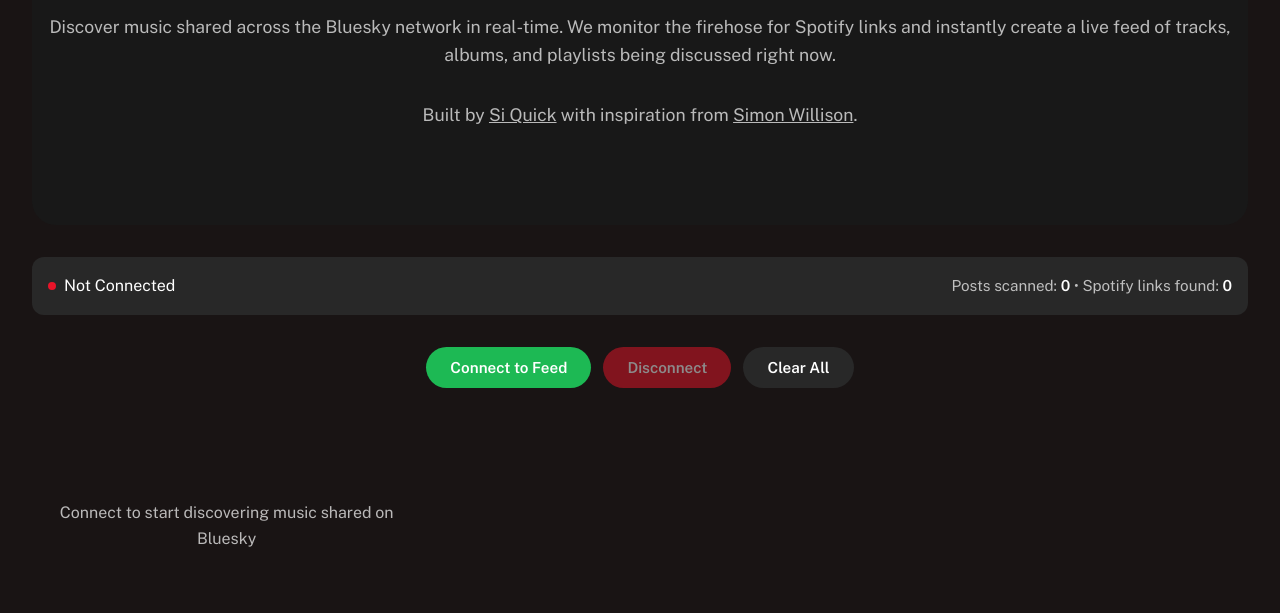
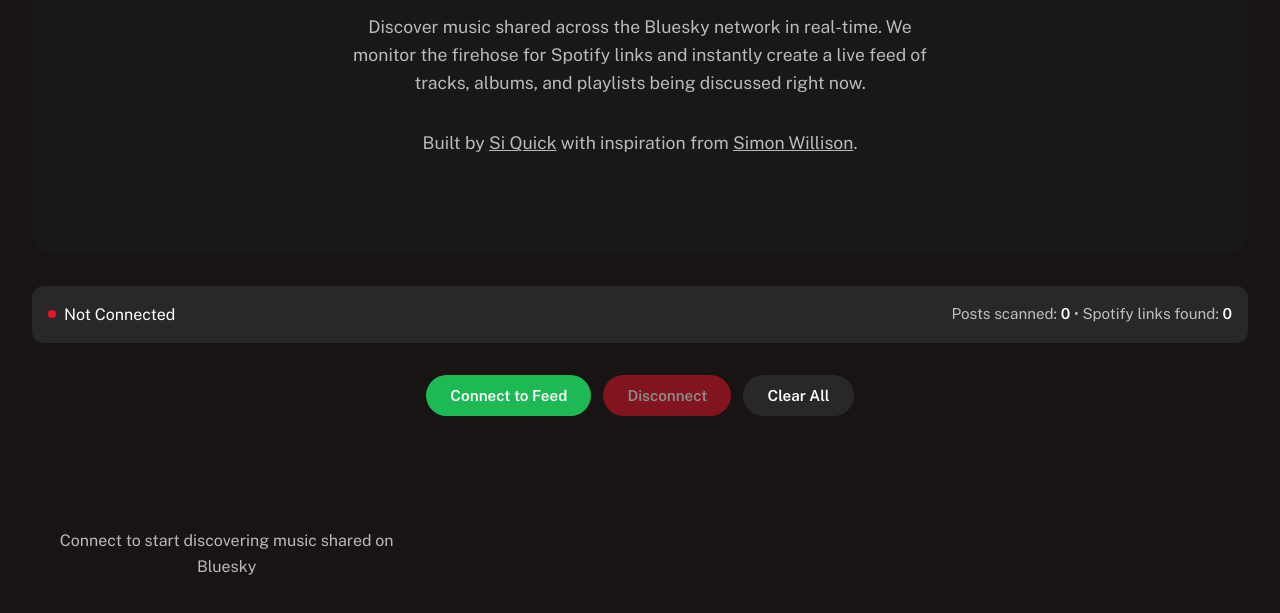
Before and after one commit to siquick/bluesky-apps, a plain HTML site: page firehose/spotify/index.html in a window 1280 px wide. Shown: the part 163-776 px from the top of the page. Drawn offline with nearby package versions, Linux system fonts and the light colour scheme.

Commit message:
ui updates

```diff
--- a/firehose/spotify/index.html
+++ b/firehose/spotify/index.html
@@ -80,7 +80,7 @@
       .hero p {
         color: var(--text-secondary);
         font-size: 1.1rem;
-        max-width: 1200px;
+        max-width: 600px;
         margin: 0 auto 2rem auto;
       }
 
```
